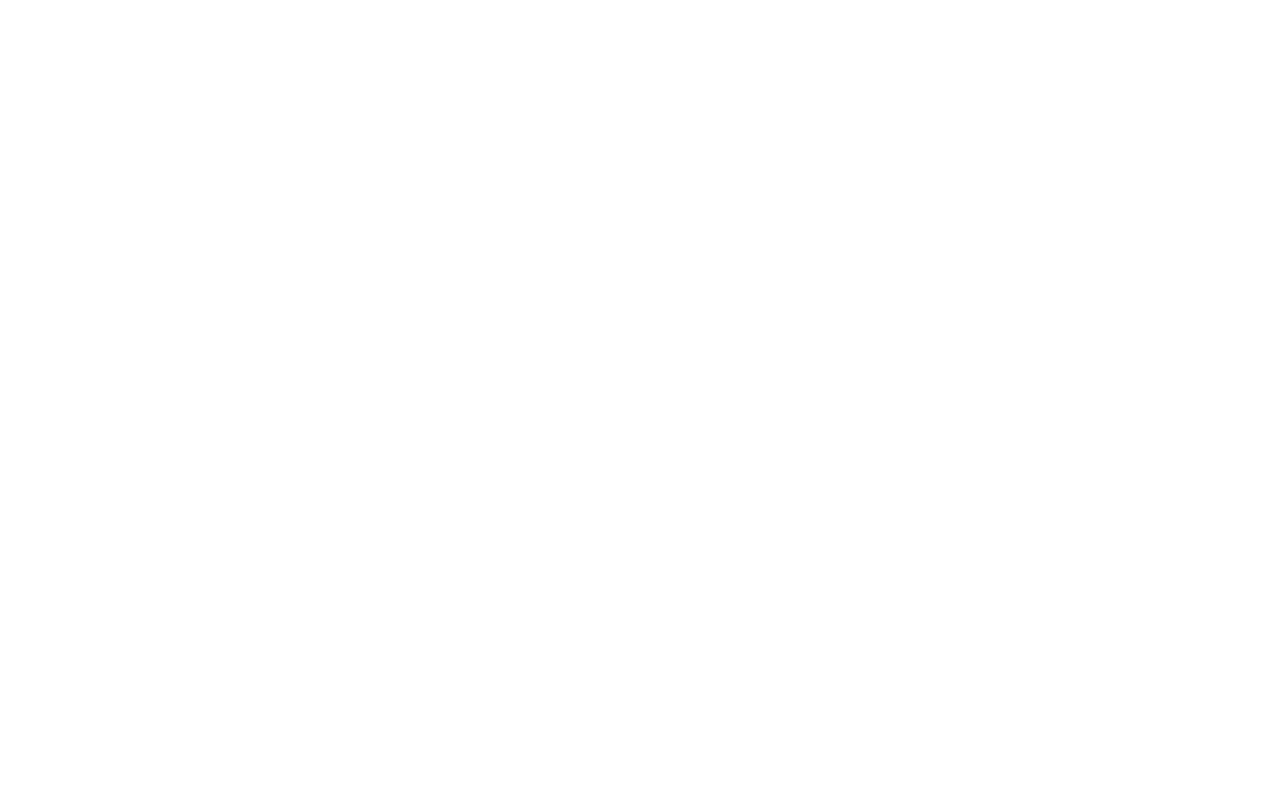
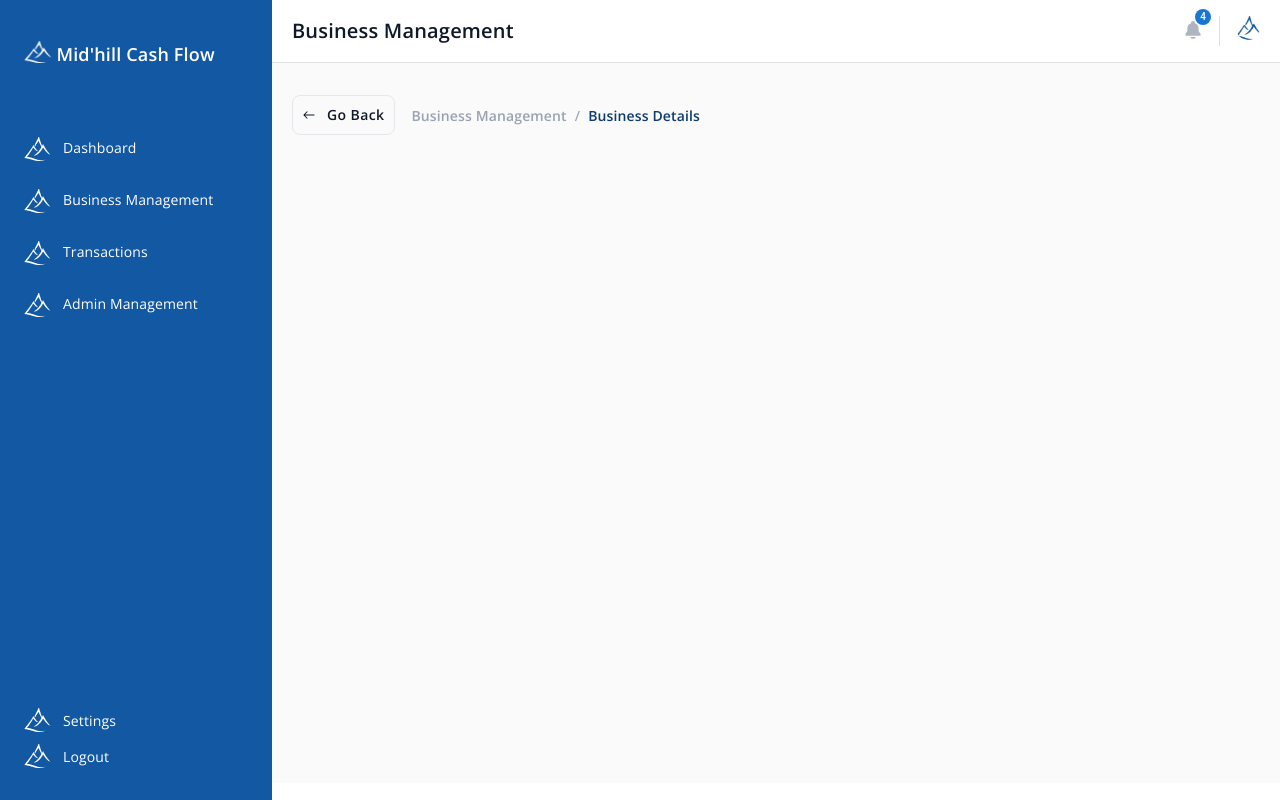
Before and after one commit to debagit10/middlehill-admin-dashboard, a React (Vite) app: page /business/1 in a window 1280 px wide. Before the commit this address had no page. Built offline with nearby package versions, Linux system fonts and the light colour scheme.

Commit message:
feat: add Business details page and update routing in Business Management

```diff
--- a/src/App.tsx
+++ b/src/App.tsx
@@ -11,6 +11,8 @@
 const Admin_Mgt = React.lazy(() => import("./pages/Admin_Mgt"));
 const Settings = React.lazy(() => import("./pages/Settings"));
 
+const Business = React.lazy(() => import("./pages/details/Business"));
+
 function App() {
   return (
     <Routes>
@@ -22,6 +24,8 @@
       <Route path="/business-mgt" element={<Business_Mgt />} />
       <Route path="/admin-mgt" element={<Admin_Mgt />} />
       <Route path="/settings" element={<Settings />} />
+
+      <Route path="/business/:id" element={<Business />} />
     </Routes>
   );
 }
--- a/src/container/Pages.tsx
+++ b/src/container/Pages.tsx
@@ -7,7 +7,7 @@
 
 interface PagesProps {
   children?: React.ReactNode;
-  page: string;
+  page?: string;
 }
 
 const Pages: React.FC<PagesProps> = ({ children, page }) => {
--- a/src/modals/business/View.tsx
+++ b/src/modals/business/View.tsx
@@ -1,9 +1,14 @@
 import { Icon, Typography } from "@mui/material";
 import { CiViewBoard } from "react-icons/ci";
+import { useNavigate } from "react-router-dom";
 
 const View = () => {
+  const navigate = useNavigate();
   return (
-    <div className="flex gap-[4px] text-[#344054]">
+    <div
+      className="flex gap-[4px] text-[#344054]"
+      onClick={() => navigate("/business/123")}
+    >
       <Icon>
         <CiViewBoard
           style={{ stroke: "currentColor", strokeWidth: 2 }}
--- a/src/pages/Business_Mgt.tsx
+++ b/src/pages/Business_Mgt.tsx
@@ -15,6 +15,7 @@
 import { FiSearch } from "react-icons/fi";
 import { FiFilter } from "react-icons/fi";
 import Actions from "../components/business_mgt/Actions";
+import { useNavigate } from "react-router-dom";
 
 const rows = [
   {
@@ -34,6 +35,7 @@
 ];
 
 const Business_Mgt = () => {
+  const navigate = useNavigate();
   return (
     <Pages page="Business Management">
       <div className="flex justify-between py-[1rem]">
@@ -103,7 +105,11 @@
                   },
                 }}
               >
-                <TableCell component="th" scope="row">
+                <TableCell
+                  component="th"
+                  scope="row"
+                  onClick={() => navigate("/business/123")}
+                >
                   <Typography
                     color="#101928"
                     sx={{ fontFamily: "Open Sans, sans-serif" }}
@@ -113,7 +119,10 @@
                     {row.name}
                   </Typography>
                 </TableCell>
-                <TableCell align="left">
+                <TableCell
+                  align="left"
+                  onClick={() => navigate("/business/123")}
+                >
                   <Typography
                     color="#344054"
                     sx={{ fontFamily: "Open Sans, sans-serif" }}
@@ -123,7 +132,10 @@
                     {row.address}
                   </Typography>
                 </TableCell>
-                <TableCell align="left">
+                <TableCell
+                  align="left"
+                  onClick={() => navigate("/business/123")}
+                >
                   <Typography
                     color="#344054"
                     sx={{ fontFamily: "Open Sans, sans-serif" }}
@@ -133,7 +145,10 @@
                     {row.transactions}
                   </Typography>
                 </TableCell>
-                <TableCell align="left">
+                <TableCell
+                  align="left"
+                  onClick={() => navigate("/business/123")}
+                >
                   <Typography
                     color="#344054"
                     sx={{ fontFamily: "Open Sans, sans-serif" }}
@@ -143,7 +158,10 @@
                     {row.accuracy}
                   </Typography>
                 </TableCell>
-                <TableCell align="left">
+                <TableCell
+                  align="left"
+                  onClick={() => navigate("/business/123")}
+                >
                   <Chip
                     label={row.status}
                     sx={{
--- /dev/null
+++ b/src/pages/details/Business.tsx
@@ -0,0 +1,62 @@
+import Pages from "../../container/Pages";
+import { Button, Typography } from "@mui/material";
+import { IoIosArrowRoundBack } from "react-icons/io";
+import { useNavigate } from "react-router-dom";
+
+const Business = () => {
+  const navigate = useNavigate();
+  return (
+    <Pages page="Business Management">
+      <div className="flex gap-[16px] items-center pt-[2rem]">
+        <Button
+          variant="outlined"
+          onClick={() => navigate("/business-mgt")}
+          sx={{
+            borderRadius: "8px",
+            textTransform: "capitalize",
+            fontFamily: "Open Sans, sans-serif",
+            height: "40px",
+            border: "1px solid #E4E7EC",
+            padding: "10px",
+            color: "#101928",
+            fontWeight: 600,
+            fontSize: "14px",
+          }}
+          startIcon={<IoIosArrowRoundBack />}
+        >
+          Go back
+        </Button>
+        <div className="flex gap-[8px]">
+          <Typography
+            color="#98A2B3"
+            fontSize={14}
+            fontWeight={600}
+            fontFamily="Open Sans, sans-serif"
+          >
+            Business Management
+          </Typography>
+          <span>
+            <Typography
+              color="#98A2B3"
+              fontSize={14}
+              fontWeight={500}
+              fontFamily="Open Sans, sans-serif"
+            >
+              /
+            </Typography>
+          </span>
+          <Typography
+            color="#0D3B6E"
+            fontSize={14}
+            fontWeight={600}
+            fontFamily="Open Sans, sans-serif"
+          >
+            Business Details
+          </Typography>
+        </div>
+      </div>
+    </Pages>
+  );
+};
+
+export default Business;
```
